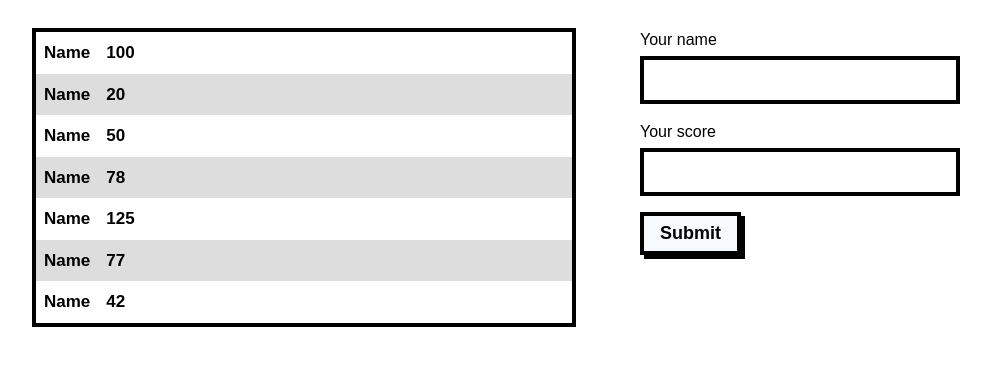
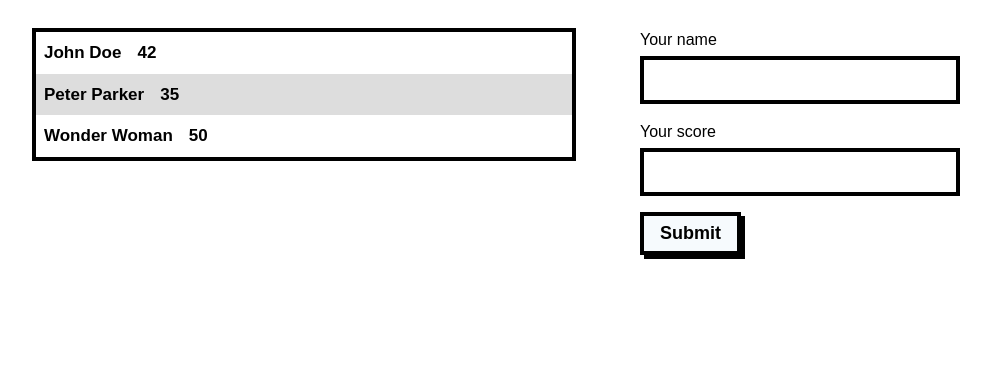
Before and after one commit to henokkhm/microverse-leaderboard-project, a website built with webpack: page src/index.html in a window 1280 px wide. Shown: the part 212-578 px from the top of the page, without its empty margins (144-1135 px from the left). Built offline with nearby package versions, Linux system fonts and the light colour scheme.

Commit message:
Dynamically render scores using JS

```diff
--- a/src/index.html
+++ b/src/index.html
@@ -19,35 +19,7 @@
             <h2 class="scores__title">Recent Scores</h2>
             <button class="scores__refresh-btn">Refresh</button>
           </div>
-          <div class="scores__table">
-            <div class="scores__table__row">
-              <span class="scores__table__row__name">Name</span>
-              <span class="scores__table__row__score">100</span>
-            </div>
-            <div class="scores__table__row">
-              <span class="scores__table__row__name">Name</span>
-              <span class="scores__table__row__score">20</span>
-            </div>
-            <div class="scores__table__row">
-              <span class="scores__table__row__name">Name</span>
-              <span class="scores__table__row__score">50</span>
-            </div>
-            <div class="scores__table__row">
-              <span class="scores__table__row__name">Name</span>
-              <span class="scores__table__row__score">78</span>
-            </div>
-            <div class="scores__table__row">
-              <span class="scores__table__row__name">Name</span>
-              <span class="scores__table__row__score">125</span>
-            </div>
-            <div class="scores__table__row">
-              <span class="scores__table__row__name">Name</span>
-              <span class="scores__table__row__score">77</span>
-            </div>
-            <div class="scores__table__row">
-              <span class="scores__table__row__name">Name</span>
-              <span class="scores__table__row__score">42</span>
-            </div>
+          <div class="scores__table" id="scores__table">
           </div>
         </section>
         <section class="add-score-section">
@@ -80,5 +52,6 @@
         </section>
       </div>
     </main>
+    <script src="index.js"></script>
   </body>
 </html>
--- a/src/index.js
+++ b/src/index.js
@@ -1,2 +1,5 @@
 import './styles/reset.css';
 import './styles/main.css';
+import renderScores from './modules/render-scores.js';
+
+window.addEventListener('load', () => renderScores());
--- a/src/modules/api-requests.js
+++ b/src/modules/api-requests.js
@@ -1,2 +1,23 @@
-const ENDPOINT = 'https://us-central1-js-capstone-backend.cloudfunctions.net/api/';
-const GAME_ID = 'n4yY4NtqgXrTC1oTBtkJ';
+// const ENDPOINT = 'https://us-central1-js-capstone-backend.cloudfunctions.net/api/';
+// const GAME_ID = 'n4yY4NtqgXrTC1oTBtkJ';
+
+const mockData = {
+  result: [
+    {
+      user: 'John Doe',
+      score: 42,
+    },
+    {
+      user: 'Peter Parker',
+      score: 35,
+    },
+    {
+      user: 'Wonder Woman',
+      score: 50,
+    },
+  ],
+};
+
+export const fetchScores = () => mockData.result;
+
+export const postSingleScore = (score) => mockData.push(score);
--- /dev/null
+++ b/src/modules/render-scores.js
@@ -0,0 +1,28 @@
+import { fetchScores } from './api-requests.js';
+
+const renderScores = () => {
+  const scoresTable = document.querySelector('#scores__table');
+  scoresTable.innerHTML = '';
+  const latestScores = fetchScores();
+
+  latestScores.forEach((score) => {
+    // 1. Create row div
+    const row = document.createElement('div');
+    row.classList.add('scores__table__row');
+    // 2. Create name span
+    const nameSpan = document.createElement('span');
+    nameSpan.classList.add('scores__table__row__name');
+    nameSpan.innerText = score.user;
+    row.appendChild(nameSpan);
+    // 3. Create score span
+    const scoreSpan = document.createElement('span');
+    scoreSpan.classList.add('scores__table__row__score');
+    scoreSpan.innerText = score.score;
+    // 4. Add name and score to row
+    row.appendChild(scoreSpan);
+    // 5. Add row to table
+    scoresTable.appendChild(row);
+  });
+};
+
+export default renderScores;
```
Also changed, not shown: dist/index.html, dist/main.js, 1 other file.
